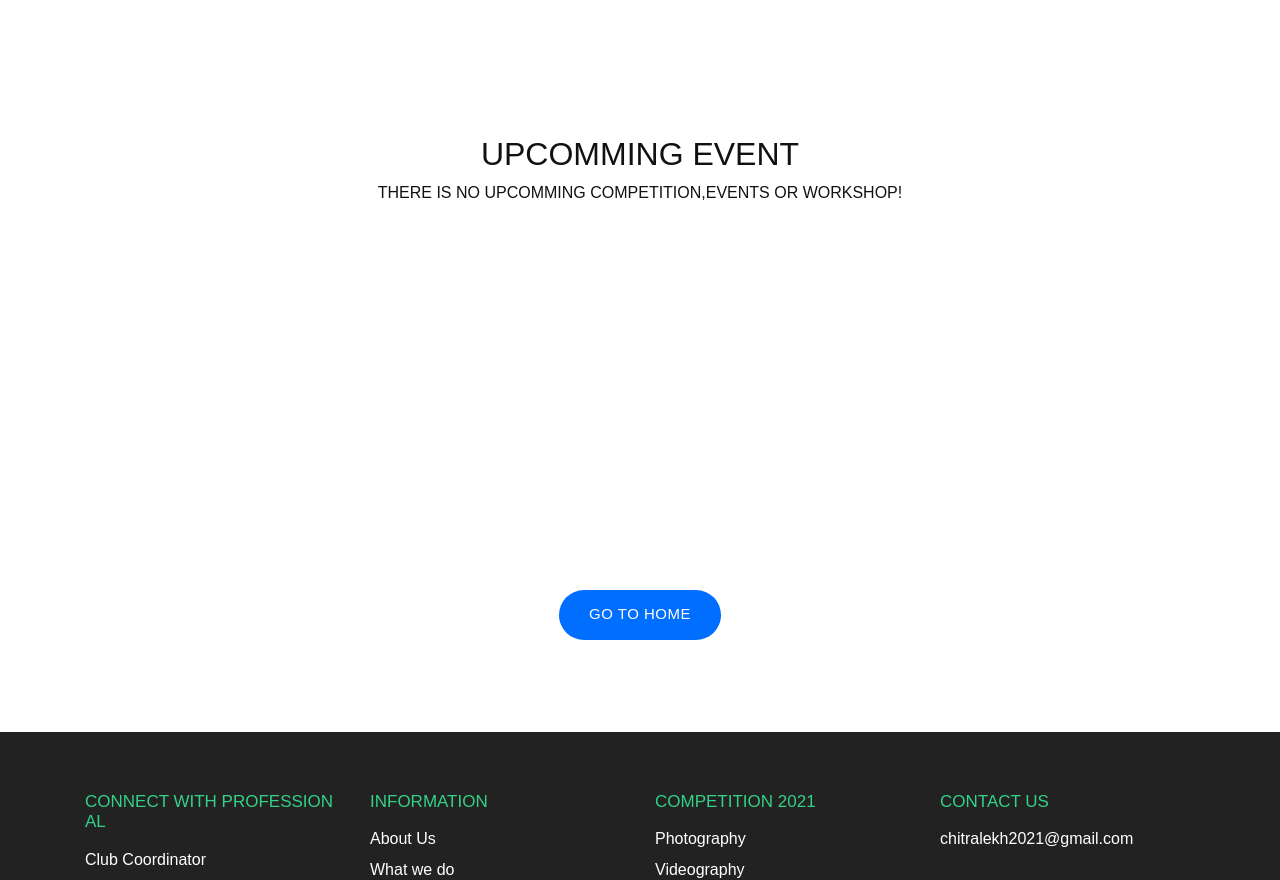
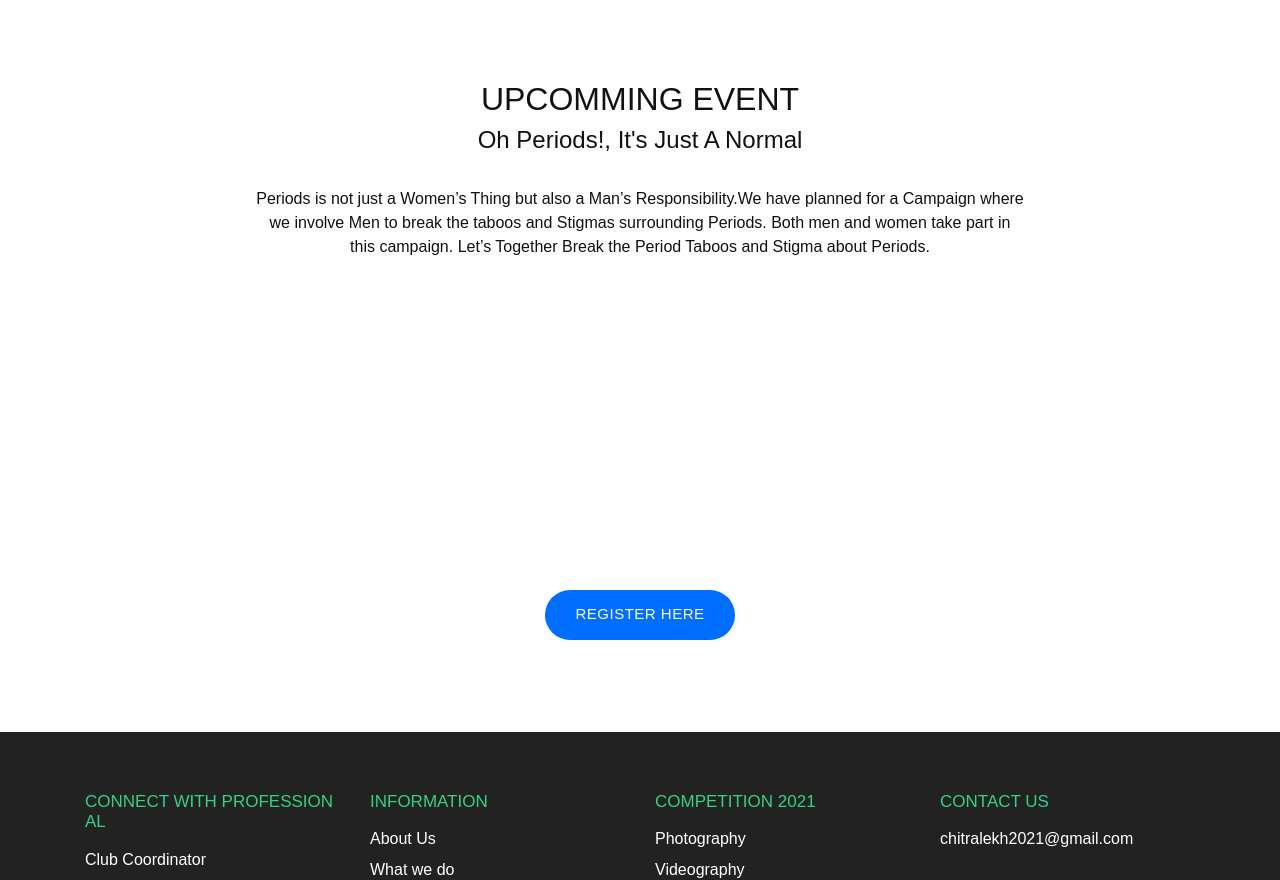
Before and after one commit to Chitralekh-Club/chitralekh, a website: page coming.html in a window 1280 px wide. Shown: the part 1920-2800 px from the top of the page. Drawn offline with nearby package versions, Linux system fonts and the light colour scheme.

Commit message:
Update coming.html

```diff
--- a/coming.html
+++ b/coming.html
@@ -489,13 +489,14 @@ ul {
 <section>
    <div class="wrap">
        <h2><u>UPCOMMING EVENT</u></h2>
-     <p>THERE IS NO UPCOMMING COMPETITION,EVENTS OR WORKSHOP!</p>
+	   <h4>Oh Periods!, It's Just A Normal</h4><br><p>Periods is not just a Women’s Thing but also a Man’s Responsibility.We have planned for a Campaign where we involve Men to break the taboos and Stigmas surrounding Periods.
+	   Both men and women take part in this campaign. Let’s Together Break the Period Taboos and Stigma about Periods.</p>
   </div>
 
 </section>
        <div class="row justify-content-center">
       <div class="container-fluid margin">
-          <center><a  href="main.html" target="_blank" class="themeBtn4">GO TO HOME</a></center>
+          <center><a  href="Talks.html" target="_blank" class="themeBtn4">REGISTER HERE</a></center>
 </div>
       </div>
       <br>
```
